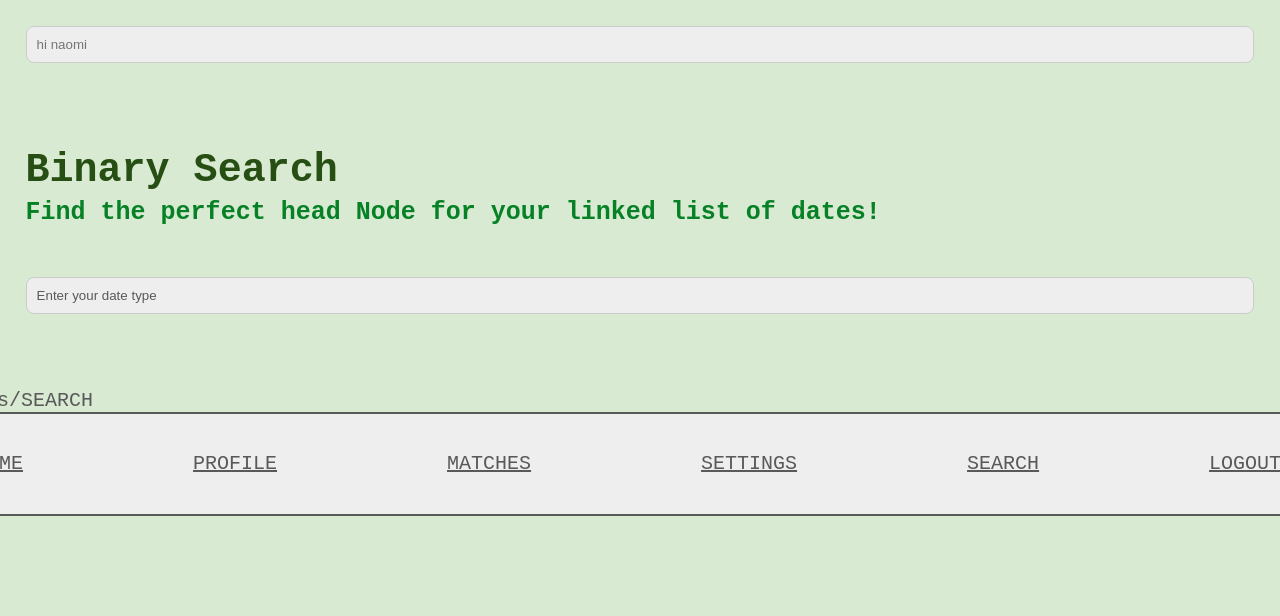
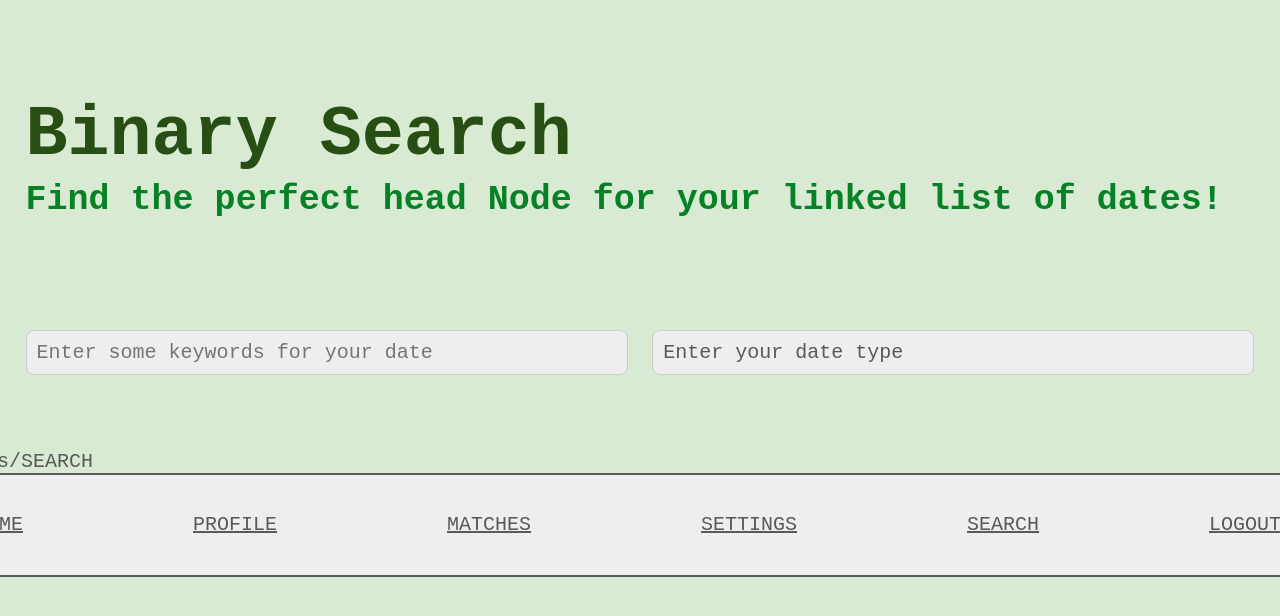
Before and after one commit to hunter-kang/BinaryBaes, a React (Create React App) app in the folder frontend/: page /search in a window 1280 px wide. Shown: the top 616 px of the page. Built offline with nearby package versions, Linux system fonts and the light colour scheme; sample sign-in values are in the browser's storage.

Commit message:
updated search to correctly set fields after user chooses a value and changed layout

```diff
--- a/frontend/src/components/Search.js
+++ b/frontend/src/components/Search.js
@@ -10,21 +10,24 @@ export default function Search(){
         console.log(searchItem)
     }
     const [dateType, setDateType] = useState('');
-    const [otherThing, setOtherThing] = useState('');
+    const [searchText, setSearchText] = useState('');
 
     return (
         <div className="search-container">
+            <p className="search-text">Binary Search</p>
+            <p className="search-subtext">Find the perfect head Node for your linked list of dates!</p>
+            <div className="row">
                 <input
                    type="text"
-                   placeholder={'hi naomi'}
-                   value={otherThing}
+                   placeholder={'Enter some keywords for your date'}
+                   value={searchText}
                    className="input-field"
+                   onInput={(e) => setSearchText(e.target.value)}
                    onChange={handleSearch}
                 />
-            <p className="search-text">Binary Search</p>
-            <p className="search-subtext">Find the perfect head Node for your linked list of dates!</p>
                 <select
                    value={dateType}
+                   onInput={(e) => setDateType(e.target.value)}
                    className="input-field dropdown"
                 >
                    <option value="">{'Enter your date type'}</option>
@@ -33,6 +36,7 @@ export default function Search(){
                    <option value="engineering">Engineering</option>
                    <option value="bluemoon">Once in a Blue Moon</option>
                 </select>
+            </div>
             <div className="centered">
             <TaskBar page="SEARCH" />
             </div>
--- a/frontend/src/styles/Search.css
+++ b/frontend/src/styles/Search.css
@@ -15,8 +15,9 @@
 .input-field {
     margin-bottom: 15px;
     padding: 10px;
-    width: 100%;
     border-radius: 8px;
+    font-size: 20px;
+    font-family: 'Courier New';
     border: 1px solid #ccc;
     box-sizing: border-box;
     background-color: #eeeeee;
@@ -27,7 +28,7 @@
     font-family: 'Courier New';
     font-weight: bold;
     color: #068125;
-    font-size: 25.0px;
+    font-size: 35.0px;
     text-align: left;
     text-wrap: wrap;
     margin-bottom: 50px;
@@ -37,10 +38,20 @@
 .search-text{
     font-family: 'Courier New';
     color: #274e13;
-    font-size: 40.0px;
+    font-size: 70.0px;
     font-weight: bold;
     margin: 0px;
     margin-top: 70px;
     text-align: left;
     padding: 0px;
 }
+
+.row {
+    display: flex;
+    align-items: left;
+    flex-direction: row;
+    justify-content: space-between;
+    align-self: stretch;
+    margin-top: 60px;
+    gap: 2%;
+}
```
Lines whose indentation alone changed are shown as unchanged.
